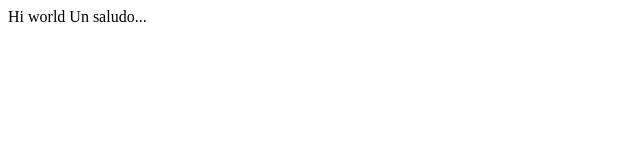
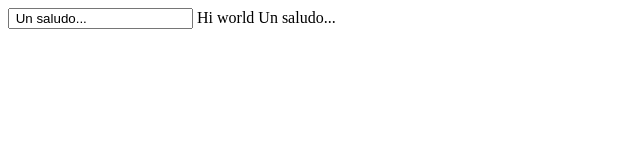
Before and after one commit to ivan-sf/curso_angular, a plain HTML site: page index.html in a window 1280 px wide. Shown: the whole page, without its empty margins (0-640 px from the left). Drawn offline with nearby package versions, Linux system fonts and the light colour scheme.

Commit message:
Input con model basico entrada de caracteres dinamica.

```diff
--- a/index.html
+++ b/index.html
@@ -7,6 +7,7 @@
 	<script src="controller.js"></script>
 </head>
 <body ng-controller="nombreControlador">
+	<input type="text" ng-model="frase">
 	{{"Hi world"+ frase}}
 </body>
 </html>
```
